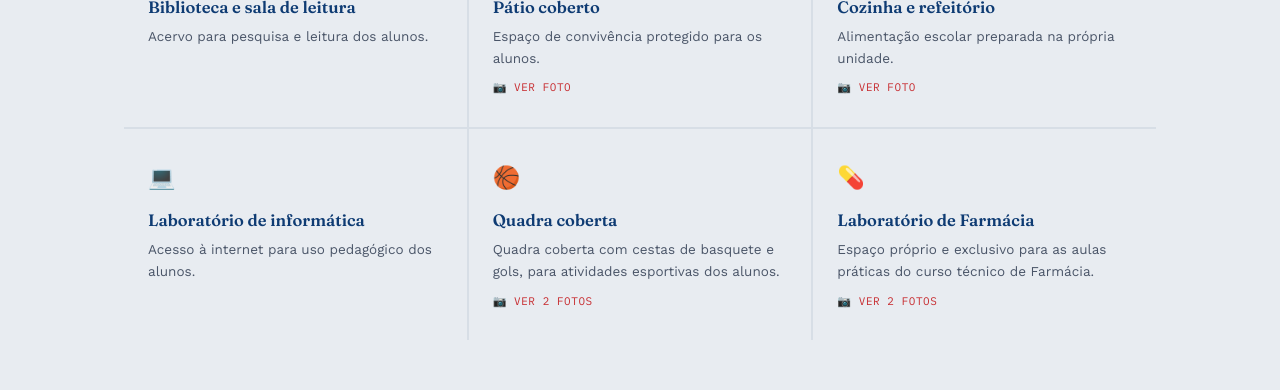
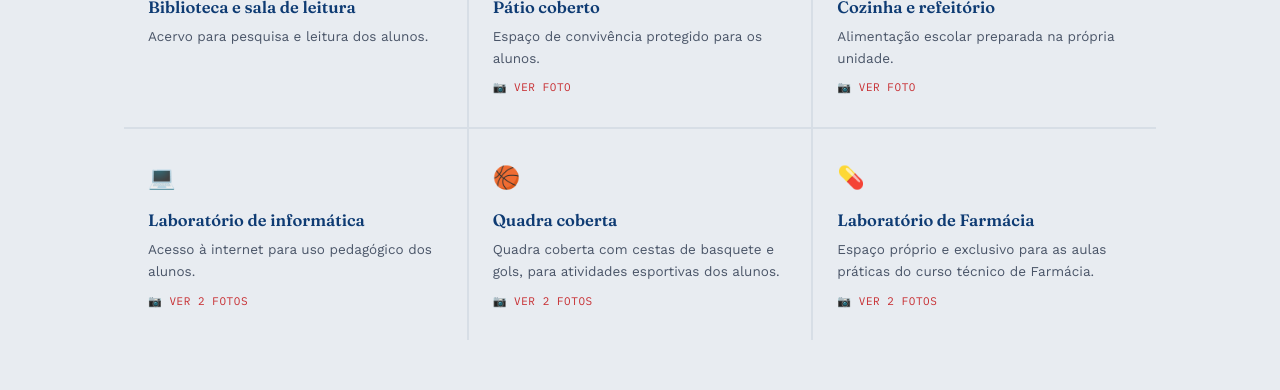
Before and after one commit to Hugao34xd/site-escola, a plain HTML site: page index.html in a window 1280 px wide. Shown: the part 3500-3890 px from the top of the page. Drawn offline with nearby package versions, Linux system fonts and the light colour scheme.

Commit message:
Update index.html

```diff
--- a/index.html
+++ b/index.html
@@ -167,7 +167,7 @@
       <div class="infra-item"><div class="ico">📚</div><h3>Biblioteca e sala de leitura</h3><p>Acervo para pesquisa e leitura dos alunos.</p></div>
       <div class="infra-item has-photo" tabindex="0" role="button" data-title="Pátio coberto" data-photos="images/patio.webp"><div class="ico">🏫</div><h3>Pátio coberto</h3><p>Espaço de convivência protegido para os alunos.</p><span class="photo-hint">📷 Ver foto</span></div>
       <div class="infra-item has-photo" tabindex="0" role="button" data-title="Cozinha e refeitório" data-photos="images/cozinha.webp"><div class="ico">🍽️</div><h3>Cozinha e refeitório</h3><p>Alimentação escolar preparada na própria unidade.</p><span class="photo-hint">📷 Ver foto</span></div>
-      <div class="infra-item"><div class="ico">💻</div><h3>Laboratório de informática</h3><p>Acesso à internet para uso pedagógico dos alunos.</p></div>
+      <div class="infra-item has-photo" tabindex="0" role="button" data-title="Laboratório de informática" data-photos="images/informatica-1.webp|images/informatica-2.webp"><div class="ico">💻</div><h3>Laboratório de informática</h3><p>Acesso à internet para uso pedagógico dos alunos.</p><span class="photo-hint">📷 Ver 2 fotos</span></div>
       <div class="infra-item has-photo" tabindex="0" role="button" data-title="Quadra coberta" data-photos="images/quadra-1.webp|images/quadra-2.webp"><div class="ico">🏀</div><h3>Quadra coberta</h3><p>Quadra coberta com cestas de basquete e gols, para atividades esportivas dos alunos.</p><span class="photo-hint">📷 Ver 2 fotos</span></div>
       <div class="infra-item has-photo" tabindex="0" role="button" data-title="Laboratório de Farmácia" data-photos="images/laboratorio-1.webp|images/laboratorio-2.webp"><div class="ico">💊</div><h3>Laboratório de Farmácia</h3><p>Espaço próprio e exclusivo para as aulas práticas do curso técnico de Farmácia.</p><span class="photo-hint">📷 Ver 2 fotos</span></div>
     </div>
```
